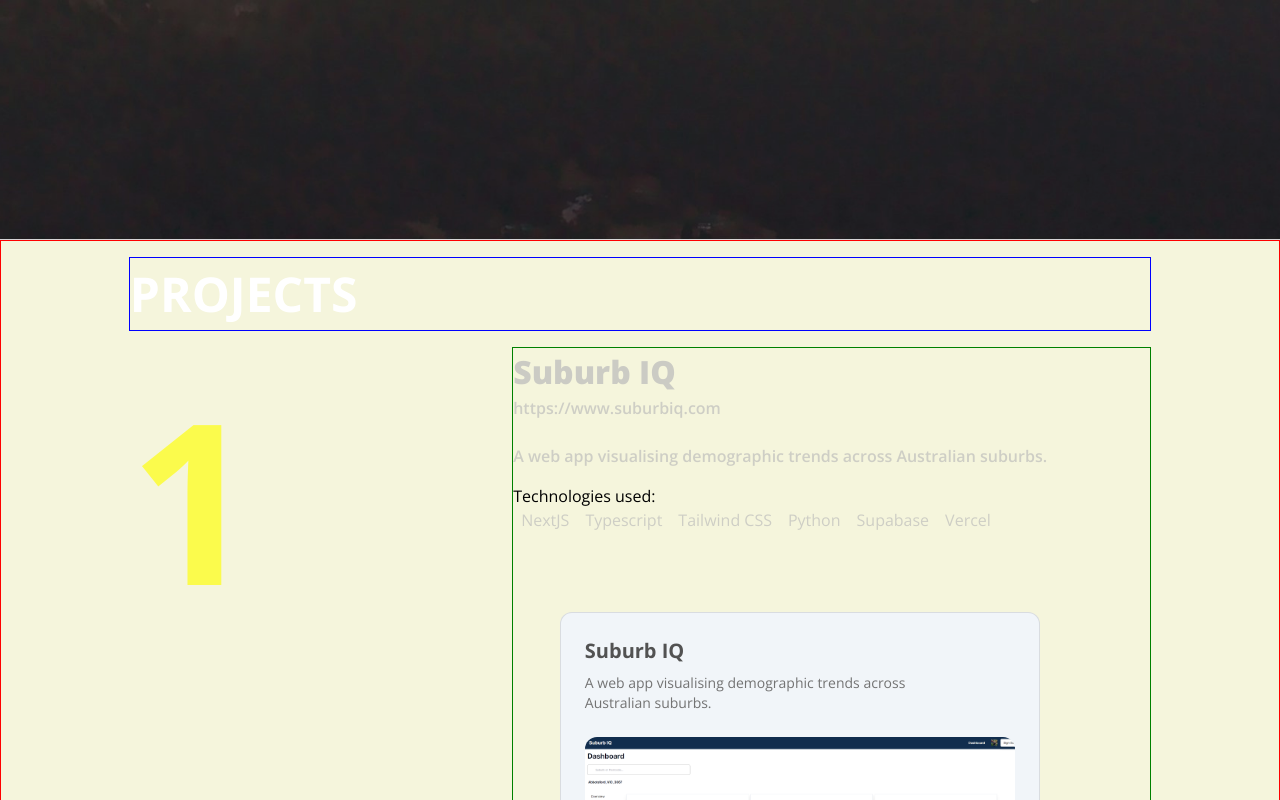
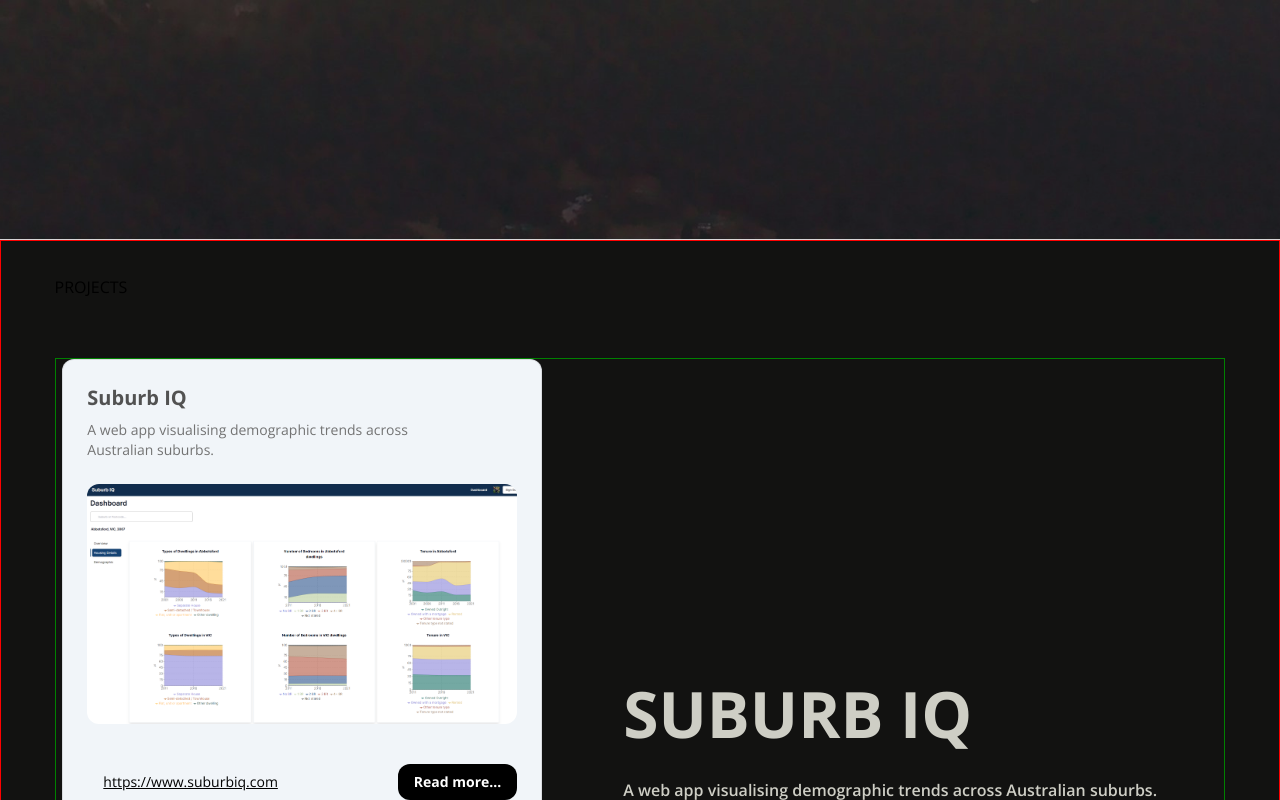
Before and after one commit to wilfred-py/personal-portfolio, a Next.js app: page / in a window 1280 px wide. Shown: the top 800 px of the page. Built offline with nearby package versions, Linux system fonts and the light colour scheme.

Commit message:
Refactor .scss file

```diff
--- a/src/components/Projects/Projects.module.scss
+++ b/src/components/Projects/Projects.module.scss
@@ -14,118 +14,50 @@
     height: 100vh;
     max-width: 100vw;
     display: grid;
-    grid-template-rows: 1fr 4fr 6fr 1fr;
-    grid-template-columns: 1fr 3fr 5fr 1fr;
-    grid-template-areas:
-        "leftpadding header header hambugerMenu"
-        "leftpadding number projectDescription rightPadding"
-        "leftpadding number projectDescription rightPadding"
-        "leftpadding footer footer rightPadding";
+    grid-template-columns: repeat(24, 1fr);
+    grid-template-rows: repeat(24, 1fr);
+    column-gap: 0.5rem;
+    row-gap: 0.5rem;
 
     overflow: hidden;
-    // background-color: #121211;
-    background-color: beige;
+    background-color: #121211;
+    // background-color: beige;
     border: 1px red solid;
+
+    &__title {
+        grid-area: 2 / 2 / 4 / 4;
+    }
 
     &__suburbiq {
         width: 100%;
         height: 100%;
         display: grid;
-        grid-area: projectDescription;
+        grid-area: 4 / 2 / -2 / -2;
         margin-top: 1rem;
         z-index: 2;
 
         border: 1px green solid;
 
-        &__title {
+        &__3DCard {
+            display: grid;
+            grid-area: 8 / 2 / 1 / 4;
+        }
+
+        &__description {
+            grid-area: 5 / 14 / 20 / 24;
+
             h2 {
-                color: #cbcbc4;
-                font-size: 2rem;
-                font-weight: 800;
+                color: #cecec5;
+                font-size: 4rem;
+                font-weight: bold;
             }
 
             p {
                 color: #cecec5;
                 font-size: 1rem;
                 font-weight: 600;
-                margin-bottom: 0.5rem;
-            }
-
-            a:hover {
-                text-decoration: underline white;
+                margin: 1rem 0rem;
             }
         }
-
-        &__description {
-            p {
-                color: #cecec5;
-                font-size: 1rem;
-                font-weight: 600;
-                margin: 1rem 0rem;
-            }
-
-            ul {
-                display: flex;
-                flex-direction: row;
-                color: #cecec5;
-
-                li {
-                    margin: 0px 0.5rem;
-                }
-            }
-        }
-
-        &__actionButtons {
-            max-width: 7rem;
-            text-align: center;
-            color: #cecec5;
-            font-size: 1rem;
-            font-weight: 600;
-            border: 1px solid #cecec5;
-            border-radius: 0.5rem;
-            padding: 0.25rem;
-        }
-
-        &__actionButtons:hover {
-            background-color: white;
-            color: black;
-        }
-    }
-
-    &__screenshots {
-        height: 100%;
-        max-width: 90%;
-        overflow: hidden;
-        border-radius: 1.2rem;
-
-        &__dashboard {
-            height: 80%;
-            margin-bottom: 10rem;
-            object-fit: cover;
-        }
-
-        &__search {
-            height: 80%;
-            object-fit: cover;
-        }
-    }
-
-    &__title {
-        border: 1px blue solid;
-        grid-area: header;
-        margin-top: 1rem;
-        color: white;
-        font-size: 3rem;
-        font-weight: 700;
-    }
-
-    &__number {
-        display: grid;
-        grid-area: number;
-        color: yellow;
-        opacity: 0.65;
-        font-size: 14rem;
-        font-weight: 650;
-        z-index: 1;
     }
 }
--- a/src/components/Projects/index.js
+++ b/src/components/Projects/index.js
@@ -41,52 +41,17 @@
                 <div className={styles.projects__title}>
                     <h1>PROJECTS</h1>
                 </div>
-                <div className={styles.projects__number}>1</div>
+
+                {/* <div className={styles.projects__number}>1</div> */}
 
                 <div className={styles.projects__suburbiq}>
-                    <div className={styles.projects__suburbiq__title}>
-                        <h2>Suburb IQ</h2>
-                        <p>
-                            {" "}
-                            <a href="https://www.suburbiq.com" target="_blank">
-                                https://www.suburbiq.com
-                            </a>
-                        </p>
-                    </div>
-                    <div className={styles.projects__suburbiq__description}>
-                        <p>A web app visualising demographic trends across Australian suburbs.</p>
-                        Technologies used:
-                        <ul>
-                            <li>NextJS</li>
-                            <li>Typescript</li>
-                            <li>Tailwind CSS</li>
-                            <li>Python</li>
-                            <li>Supabase</li>
-                            <li>Vercel</li>
-                        </ul>
+                    <div className={styles.projects__suburbiq__3DCard}>
+                        <SuburbIQHousingCard />
                     </div>
 
-                    <div className={styles.projects__screenshots}>
-                        <SuburbIQHousingCard />
-                        {/* <Image src={searchGif} alt="Suburb IQ Search GIF" priority={true} className={styles.projects__screenshots} /> */}
-
-                        {/* <a href="https://www.suburbiq.com" target="_blank">
-                            <Image
-                                src={suburbiqDashboard}
-                                alt="Suburb IQ Dashboard Page"
-                                priority={true}
-                                className={styles.projects__screenshots__dashboard}
-                            />
-                        </a>
-
-                        <a href="https://www.suburbiq.com" target="_blank">
-                            <Image
-                                src={searchGif}
-                                alt="Suburb IQ Search Page"
-                                priority={true}
-                                className={styles.projects__screenshots__search}
-                            />
-                        </a> */}
+                    <div className={styles.projects__suburbiq__description}>
+                        <h2>SUBURB IQ</h2>
+                        <p>A web app visualising demographic trends across Australian suburbs.</p>
                     </div>
                 </div>
             </div>
--- a/src/components/ui/3d-card.tsx
+++ b/src/components/ui/3d-card.tsx
@@ -39,7 +39,7 @@
     return (
         <MouseEnterContext.Provider value={[isMouseEntered, setIsMouseEntered]}>
             <div
-                className={cn("py-20 flex items-center justify-center", containerClassName)}
+                className={cn("", containerClassName)}
                 style={{
                     perspective: "1000px",
                 }}
@@ -49,7 +49,7 @@
                     onMouseEnter={handleMouseEnter}
                     onMouseMove={handleMouseMove}
                     onMouseLeave={handleMouseLeave}
-                    className={cn("flex items-center justify-center relative transition-all duration-200 ease-linear", className)}
+                    className={cn(" relative transition-all duration-200 ease-linear", className)}
                     style={{
                         transformStyle: "preserve-3d",
                     }}
```
